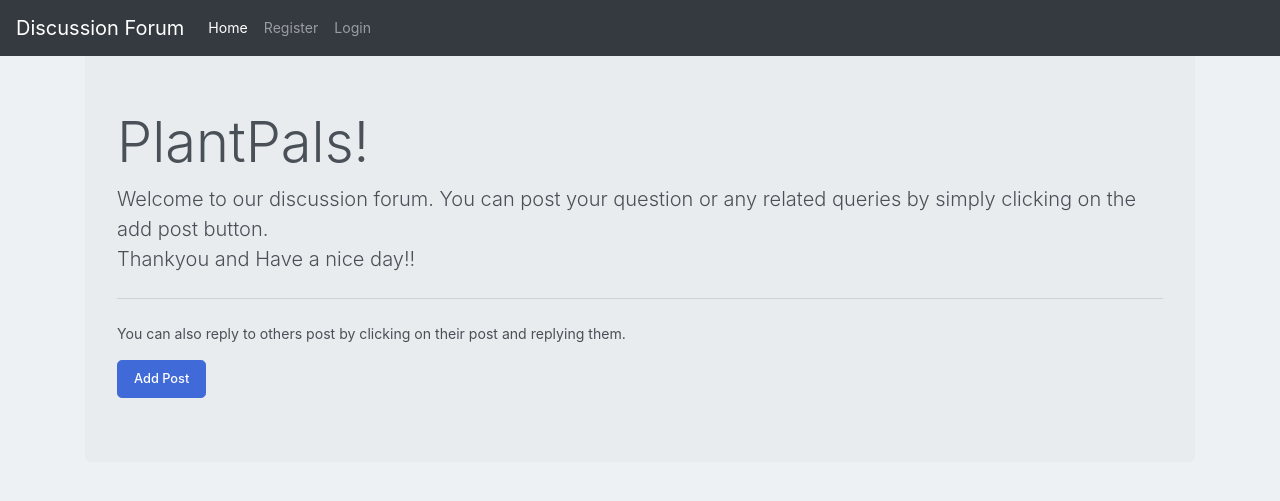
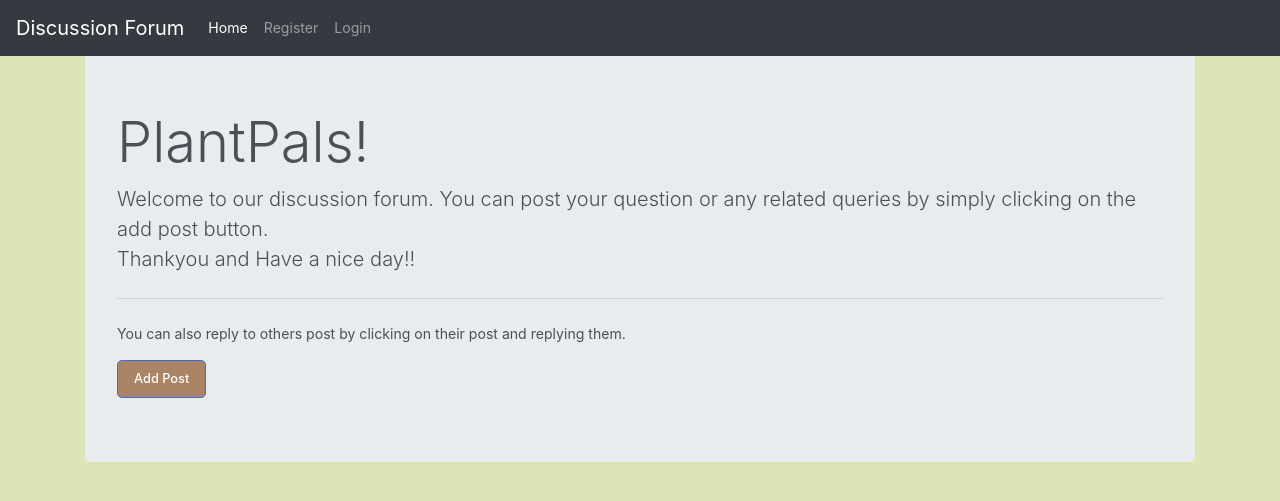
Before and after one commit to ao994/plant-pals, a Django app: page / in a window 1280 px wide. Shown: the top 501 px of the page. Run offline with Django 3.2, Linux system fonts and the light colour scheme; some libraries are stand-ins or nearby versions.

Commit message:
Update forum.html
Added some color changes for the discussion form, need to figure out how to change other things!

```diff
--- a/plant-pals/profile_of_user/templates/forum.html
+++ b/plant-pals/profile_of_user/templates/forum.html
@@ -6,14 +6,13 @@
 {% block css %}
 body {
 margin: 0;
-font-family: -apple-system, BlinkMacSystemFont, "Segoe UI", Roboto, "Helvetica Neue", Arial, "Noto Sans", sans-serif,
-"Apple Color Emoji", "Segoe UI Emoji", "Segoe UI Symbol", "Noto Color Emoji";
+font-family: ;
 font-size: .88rem;
 font-weight: 400;
 line-height: 1.5;
 color: #495057;
 text-align: left;
-background-color: #eef1f3
+background-color: #dde5b6
 }
 
 .mt-100 {
@@ -40,13 +39,13 @@ padding-bottom: 0;
 padding-right: .625rem;
 height: 3.5rem;
 text-transform: uppercase;
-background-color: #fff;
+background-color: #adc178;
 border-bottom: 1px solid rgba(26, 54, 126, 0.125)
 }
 
 .btn-primary {
 color: #fff;
-background-color: #3f6ad8;
+background-color: #a98467;
 border-color: #3f6ad8
 }
 
@@ -68,7 +67,7 @@ font-size: 13px
 }
 
 a {
-color: #E91E63;
+color: black;
 text-decoration: none !important;
 background-color: transparent
 }
```
